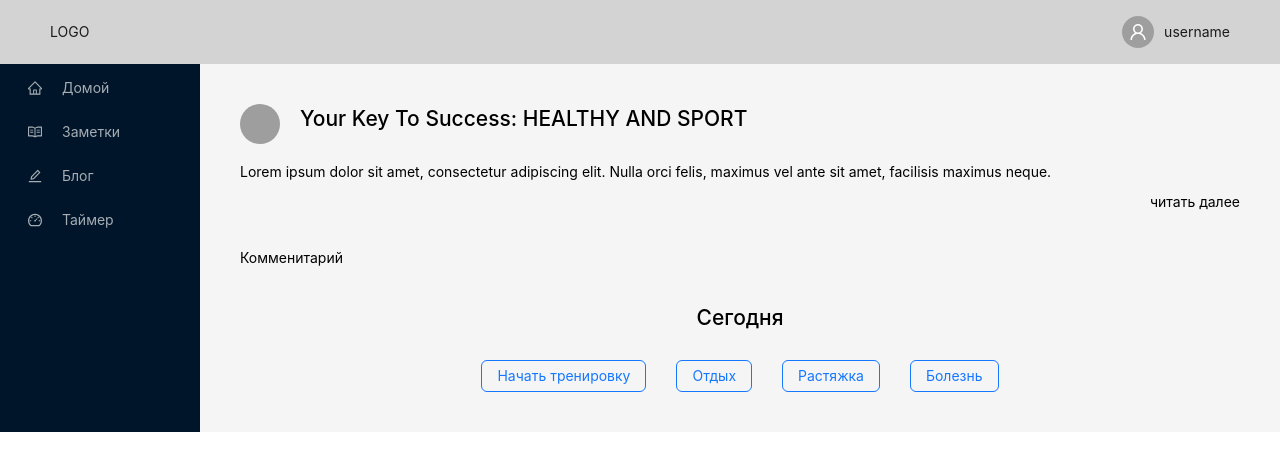
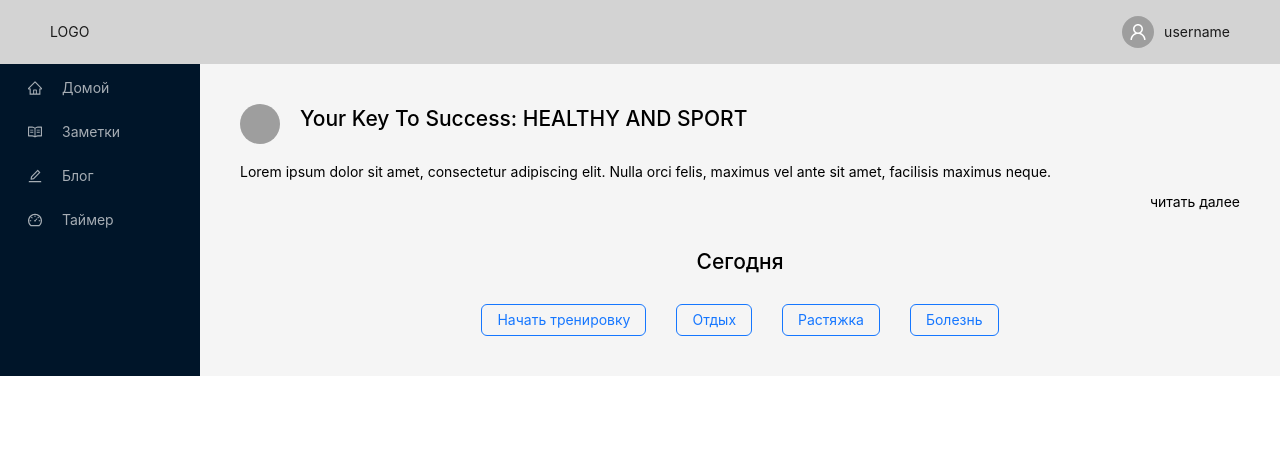
Before and after one commit to LilyMaksutova/my-react-project, a React (Create React App) app: page / in a window 1280 px wide. Shown: the top 470 px of the page. Built offline with nearby package versions, Linux system fonts and the light colour scheme; grey boxes are pictures that could not be loaded.

Commit message:
add notes to home page

```diff
--- a/src/components/Home.jsx
+++ b/src/components/Home.jsx
@@ -2,15 +2,19 @@ import React from 'react';
 import { Button, Space } from 'antd';
 import PostPreview from './PostPreview';
 import blogList from '../blogData';
+import store from '../store';
 
 function Home() {
   const elem = blogList[blogList.length - 1];
+  const notes = store.readData('notes');
+  const lastNote = Object.values(notes[notes.length - 1] || {})[1];
+
   return (
     <div>
       <article>
         <PostPreview post={elem} />
       </article>
-      <article style={{ margin: '40px' }}>Комменитарий</article>
+      <article style={{ margin: '40px' }}>{lastNote}</article>
       <article style={{ margin: '40px' }}>
         <h2 style={{ textAlign: 'center' }}>Сегодня</h2>
         <Space
--- a/src/components/Notes.jsx
+++ b/src/components/Notes.jsx
@@ -1,6 +1,7 @@
-import React, { useState } from 'react';
+import React, { useEffect, useState } from 'react';
 import { Input, Button, List, Typography, message } from 'antd';
 import { CloseOutlined } from '@ant-design/icons';
+import store from '../store';
 
 const { TextArea } = Input;
 
@@ -27,6 +28,17 @@ function Notes() {
     const arr = notes.filter((note) => note.id !== id);
     setNotes(arr);
   }
+
+  useEffect(() => {
+    const savedNotes = store.readData('notes');
+    if (savedNotes) {
+      setNotes(savedNotes);
+    }
+  }, []);
+
+  useEffect(() => {
+    store.addData('notes', notes);
+  }, [notes]);
 
   return (
     <>
--- /dev/null
+++ b/src/store/index.js
@@ -0,0 +1,22 @@
+// APP State
+const initState = {
+  notes: [],
+};
+
+class Store {
+  constructor() {
+    this.state = initState;
+  }
+
+  addData(key, val) {
+    this.state[key] = val;
+  }
+
+  readData(key) {
+    return this.state[key];
+  }
+}
+
+const store = new Store();
+
+export default store;
```
